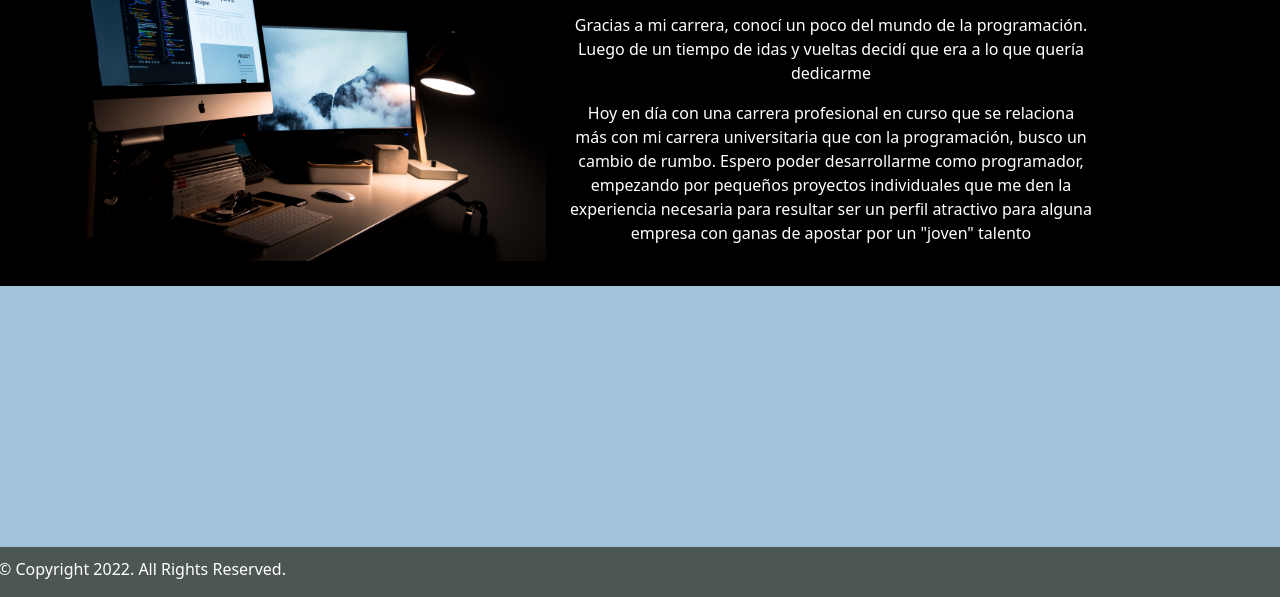
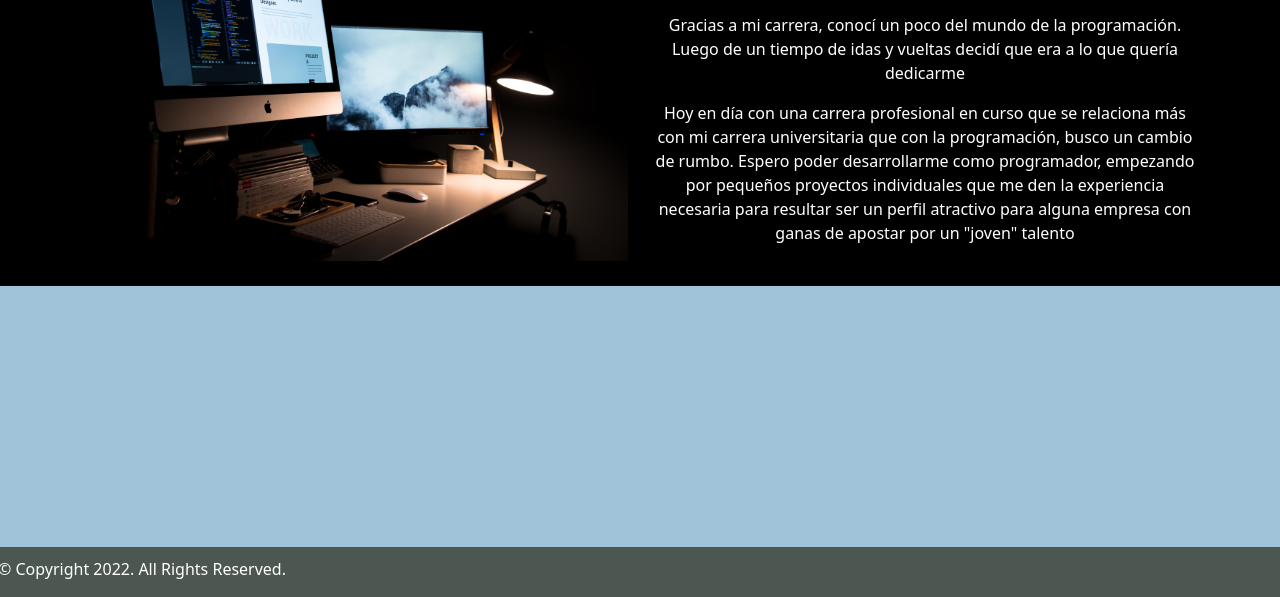
Before and after one commit to Lautaro275/Desarrollo-web, a website: page index.html in a window 1280 px wide. Shown: the part 203-800 px from the top of the page. Drawn offline with nearby package versions, Linux system fonts and the light colour scheme.

Commit message:
Add files via upload

```diff
--- a/index.html
+++ b/index.html
@@ -26,10 +26,9 @@
         </nav>
     </header>
     <main>
-        <div class="container" style="margin-left: 0;">
-            <div class="container row">
+        <div class="container">
+            <div class="row">
                 <div class="col">
-                    <!-- <div class="left-side"> -->
                     <img src="./Imagenes/SobreMi1.jpg" class="imagenes"alt="">
                 </div>
                 <div class="col">
```
